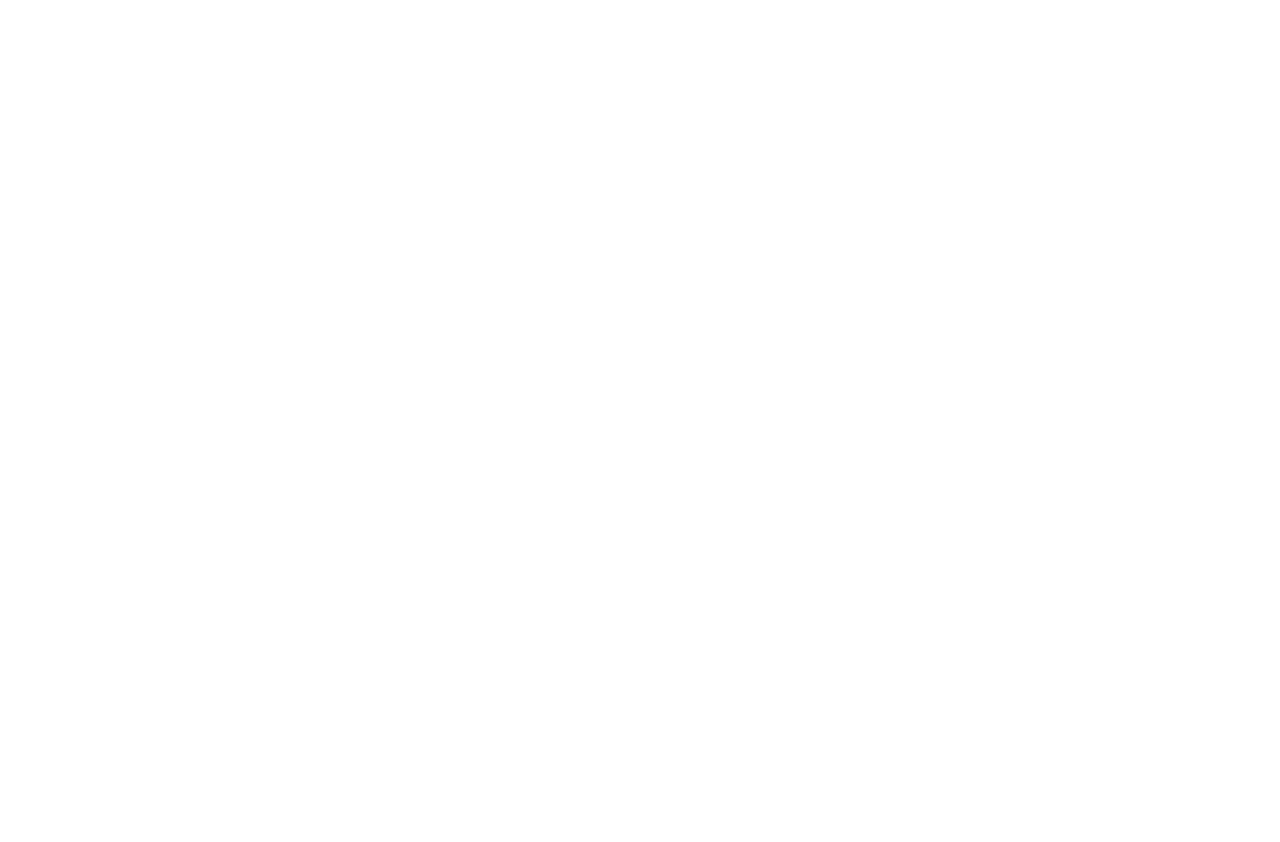
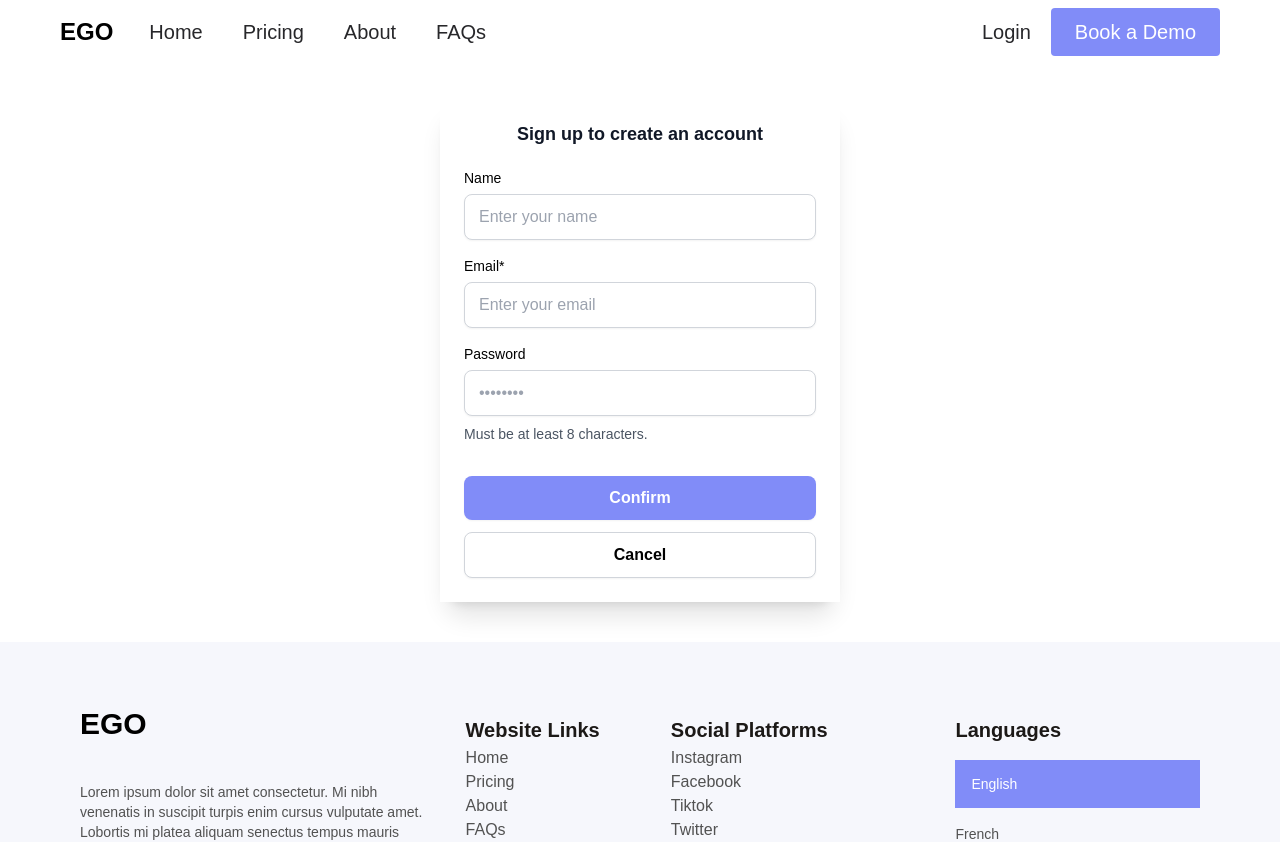
Before and after one commit to haiderBukhari/linktree, a React (Create React App) app: page /login in a window 1280 px wide. Before the commit this address had no page. Shown: the top 842 px of the page. Before the commit the page ends 800 px from the top, so only its background shows below. Built offline with nearby package versions, Linux system fonts and the light colour scheme.

Commit message:
registeration and login

```diff
--- a/package.json
+++ b/package.json
@@ -6,6 +6,7 @@
     "@testing-library/jest-dom": "^5.17.0",
     "@testing-library/react": "^13.4.0",
     "@testing-library/user-event": "^13.5.0",
+    "axios": "^1.6.8",
     "react": "^18.2.0",
     "react-dom": "^18.2.0",
     "react-router-dom": "^6.22.3",
--- a/src/App.js
+++ b/src/App.js
@@ -1,4 +1,4 @@
-import ReactRoutes from './routes'
+import ReactRoutes from './routes/HomeRoutes'
 
 function App() {
   return (
--- /dev/null
+++ b/src/components/Authentication/Register.jsx
@@ -0,0 +1,64 @@
+import * as React from "react";
+
+export default function Login() {
+    return (
+        <div className="h-full flex justify-center items-center mt-10">
+            <div className="flex flex-col bg-white rounded-3xl shadow-xl max-w-[400px] w-full">
+                <div className="flex flex-col w-full text-center bg-white">
+                    <div className="flex flex-col px-6 pt-6 w-full bg-white">
+                        <div className="flex flex-col">
+                            <div className="text-lg font-semibold leading-7 text-gray-900">
+                                Sign in to your account
+                            </div>
+                            <div className="mt-1 text-sm leading-5 text-slate-600">
+                                Welcome back! Please enter your details.
+                            </div>
+                        </div>
+                    </div>
+                    <div className="w-full bg-white min-h-[20px]" />
+                </div>
+                <div className="flex flex-col justify-center px-6 w-full">
+                    <div className="flex flex-col rounded-xl">
+                        <div className="flex flex-col">
+                            <div className="flex flex-col justify-center">
+                                <div className="flex flex-col">
+                                    <div className="text-sm font-medium leading-5 text-black">
+                                        Email
+                                    </div>
+                                    <input className="flex flex-col justify-center px-3.5 py-2.5 mt-1.5 text-base leading-6 text-gray-500 bg-white rounded-lg border border-gray-300 border-solid shadow-sm" type="email" placeholder="Enter your email"/>
+                                </div>
+                            </div>
+                            <div className="flex flex-col justify-center mt-4 whitespace-nowrap">
+                                <div className="flex flex-col">
+                                    <div className="text-sm font-medium leading-5 text-black">
+                                        Password
+                                    </div>
+                                    <input className="flex flex-col justify-center px-3.5 py-2.5 mt-1.5 text-base leading-6 text-gray-500 bg-white rounded-lg border border-gray-300 border-solid shadow-sm" type="password" placeholder="••••••••"/>
+                                </div>
+                            </div>
+                        </div>
+                        <div className="flex gap-0 pr-2 mt-5 text-sm leading-5 justify-between items-center" >
+                            <div className="flex gap-1 py-0.5 font-medium text-black">
+                                <input type="checkbox" className="flex-auto my-auto mr-1" checked/>
+                                <div className="flex-auto my-auto">Remember me</div>
+                            </div>
+                            <div className="justify-end font-semibold text-indigo-400">
+                                Forgot password?
+                            </div>
+                        </div>
+                    </div>
+                </div>
+                <div className="flex flex-col pt-8 w-full text-base font-semibold leading-6 whitespace-nowrap">
+                    <div className="flex flex-col px-6 pb-6 w-full bg-white">
+                        <div className="justify-center text-center items-center px-5 py-2.5 text-white bg-indigo-400 rounded-lg shadow-sm">
+                            Confirm
+                        </div>
+                        <div className="justify-center text-center items-center px-5 py-2.5 mt-3 text-black bg-white rounded-lg border border-gray-300 border-solid shadow-sm">
+                            Cancel
+                        </div>
+                    </div>
+                </div>
+            </div>
+        </div>
+    );
+}
--- /dev/null
+++ b/src/components/Authentication/login.jsx
@@ -0,0 +1,65 @@
+import * as React from "react";
+
+export default function Register() {
+    return (
+        <div className="h-full flex justify-center items-center mt-10">
+            <div className="flex flex-col bg-white rounded-3xl shadow-xl max-w-[400px] w-full">
+                <div className="flex flex-col w-full text-center bg-white">
+                    <div className="flex flex-col px-6 pt-6 w-full bg-white">
+                        <div className="flex flex-col">
+                            <div className="text-lg font-semibold leading-7 text-gray-900">
+                                Sign up to create an account
+                            </div>
+                        </div>
+                    </div>
+                    <div className="w-full bg-white min-h-[20px]" />
+                </div>
+                <div className="flex flex-col justify-center px-6 w-full">
+                    <div className="flex flex-col rounded-xl">
+                        <div className="flex flex-col">
+                            <div className="flex flex-col justify-center">
+                                <div className="flex flex-col">
+                                    <div className="text-sm font-medium leading-5 text-black">
+                                        Name
+                                    </div>
+                                    <input className="flex flex-col justify-center px-3.5 py-2.5 mt-1.5 text-base leading-6 text-gray-500 bg-white rounded-lg border border-gray-300 border-solid shadow-sm" type="text" placeholder="Enter your name" />
+                                </div>
+                            </div>
+
+                            <div className="flex flex-col justify-center mt-4">
+                                <div className="flex flex-col">
+                                    <div className="text-sm font-medium leading-5 text-black">
+                                        Email*
+                                    </div>
+                                    <input className="flex flex-col justify-center px-3.5 py-2.5 mt-1.5 text-base leading-6 text-gray-500 bg-white rounded-lg border border-gray-300 border-solid shadow-sm" type="email" placeholder="Enter your email" />
+                                </div>
+                            </div>
+
+                            <div className="flex flex-col justify-center mt-4 whitespace-nowrap">
+                                <div className="flex flex-col">
+                                    <div className="text-sm font-medium leading-5 text-black">
+                                        Password
+                                    </div>
+                                    <input className="flex flex-col justify-center px-3.5 py-2.5 mt-1.5 text-base leading-6 text-gray-500 bg-white rounded-lg border border-gray-300 border-solid shadow-sm" type="password" placeholder="••••••••" />
+                                </div>
+                            </div>
+                        </div>
+                        <div className="flex gap-0 pr-2 mt-2 text-sm leading-5 justify-between items-center text-gray-600" >
+                            <p>Must be at least 8 characters.</p>
+                        </div>
+                    </div>
+                </div>
+                <div className="flex flex-col pt-8 w-full text-base font-semibold leading-6 whitespace-nowrap">
+                    <div className="flex flex-col px-6 pb-6 w-full bg-white">
+                        <div className="justify-center text-center items-center px-5 py-2.5 text-white bg-indigo-400 rounded-lg shadow-sm">
+                            Confirm
+                        </div>
+                        <div className="justify-center text-center items-center px-5 py-2.5 mt-3 text-black bg-white rounded-lg border border-gray-300 border-solid shadow-sm">
+                            Cancel
+                        </div>
+                    </div>
+                </div>
+            </div>
+        </div>
+    );
+}
--- a/src/pages/about/index.jsx
+++ b/src/pages/about/index.jsx
@@ -1,13 +1,10 @@
 import React from 'react'
-import Header from '../../components/HomeHeader'
 import Hero from '../../components/Hero'
-import Footer from '../../components/Footer'
 import AboutMission from '../../components/AboutMission'
 
 const index = () => {
     return (
         <div>
-            <Header />
             <Hero />
             <AboutMission />
             <div className="text-5xl font-bold text-center bg-clip-text text-[#8497FC] max-md:text-3xl max-w-[1100px] mx-auto mb-3 mt-6 leading-20">
@@ -16,9 +13,6 @@ const index = () => {
             <div className="justify-center px-8 py-4 text-base font-medium leading-5 text-center text-white bg-indigo-400 rounded w-[180px] m-auto">
                 Book a Demo
             </div>
-
-            <Footer />
-            {/* <hr className="mt-20" /> */}
         </div>
     )
 }
--- a/src/pages/home/index.jsx
+++ b/src/pages/home/index.jsx
@@ -1,23 +1,18 @@
 import React from 'react'
 import Services from '../../components/Services'
-import Header from '../../components/HomeHeader'
 import Hero from '../../components/Hero'
 import Mission from '../../components/Mission'
-import Footer from '../../components/Footer'
 import Steps from '../../components/Steps'
 
 
 const index = () => {
     return (
         <div>
-            <Header />
             <Hero />
             <Services />
             <Mission />
             <Steps/>
             <hr className="mt-20" />
-            {/* <Testimonials/> */}
-            <Footer />
         </div>
     )
 }
--- a/src/pages/pricing/index.jsx
+++ b/src/pages/pricing/index.jsx
@@ -1,17 +1,12 @@
 import React from 'react'
-import Header from '../../components/HomeHeader'
 import PricingHeader from '../../components/pricingHeader'
 import PricingPlan from '../../components/plans'
-import Footer from '../../components/Footer'
-
 
 const index = () => {
     return (
         <div>
-            <Header />
             <PricingHeader/>
             <PricingPlan/>
-            <Footer />
         </div>
     )
 }
--- /dev/null
+++ b/src/routes/HomeRoutes.jsx
@@ -0,0 +1,26 @@
+import { Route, Routes} from 'react-router-dom';
+import Home from '../pages/home';
+import Pricing from '../pages/pricing';
+import About from '../pages/about';
+import Header from './../components/HomeHeader';
+import Footer from './../components/Footer';
+import Login from '../components/Authentication/login';
+import Register from '../components/Authentication/login';
+
+const index = () => {
+  return (
+    <>
+    <Header/>
+      <Routes>
+          <Route path="/" element={<Home/>}/>
+          <Route path="/pricing" element={<Pricing/>}/>
+          <Route path="/about" element={<About/>}/>
+          <Route path="/login" element={<Login/>}/>
+          <Route path="/register" element={<Register/>}/>
+      </Routes>
+      <Footer/>
+    </>
+  )
+}
+
+export default index
--- a/src/routes/index.jsx
+++ /dev/null
@@ -1,16 +0,0 @@
-import { Route, Routes} from 'react-router-dom';
-import Home from '../pages/home';
-import Pricing from '../pages/pricing';
-import About from '../pages/about';
-
-const index = () => {
-  return (
-    <Routes>
-        <Route path="/" element={<Home/>}/>
-        <Route path="/pricing" element={<Pricing/>}/>
-        <Route path="/about" element={<About/>}/>
-    </Routes>
-  )
-}
-
-export default index
```
Also changed, not shown: 1 other file (tests, documents, lock files or other folders).
